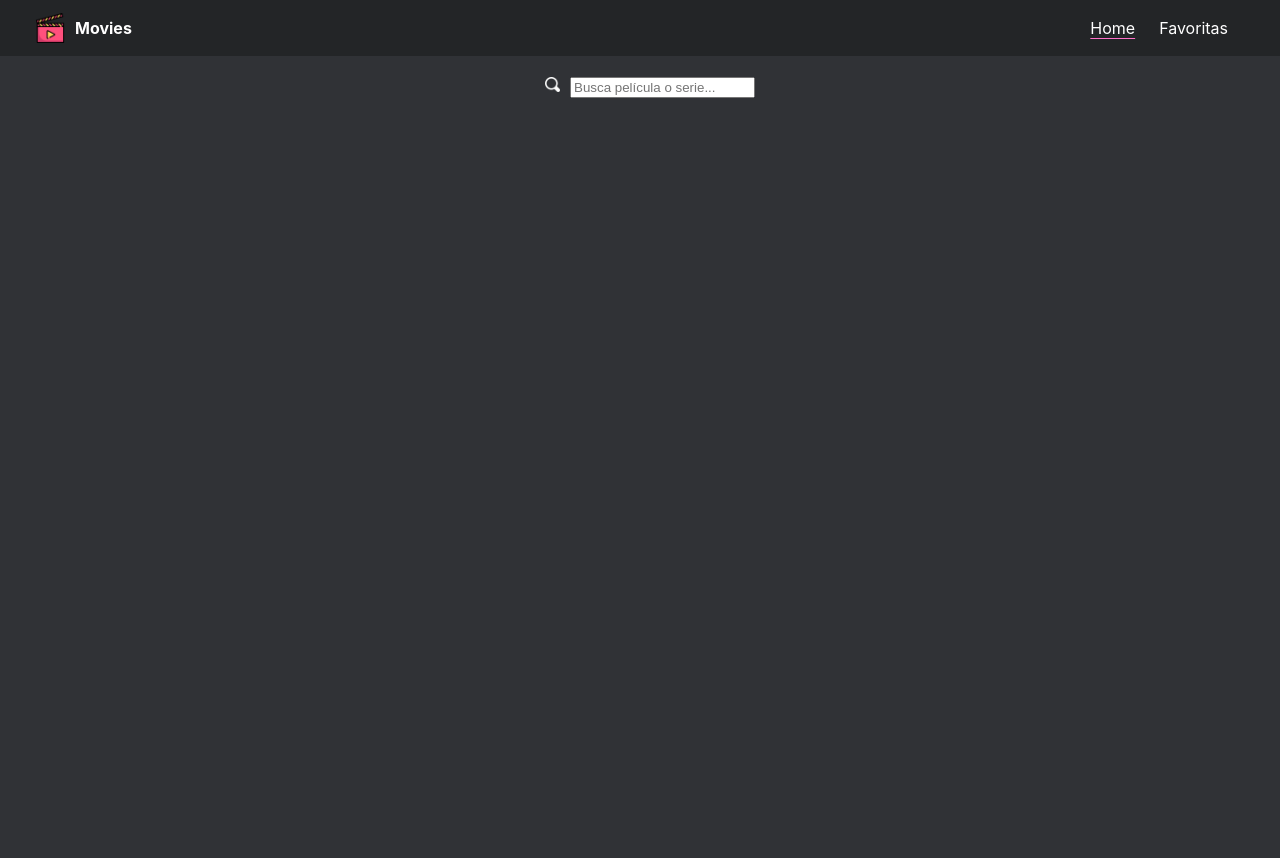
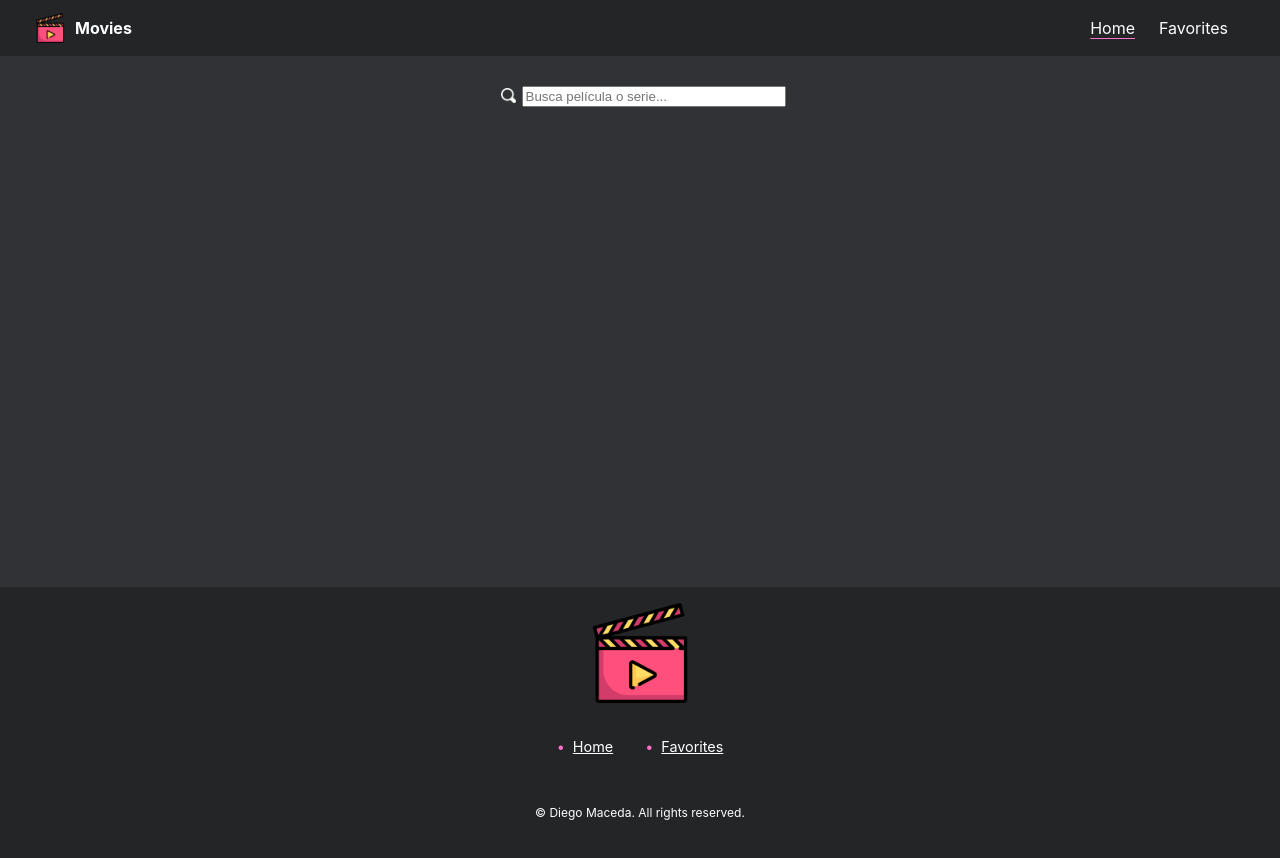
Before and after one commit to dmaceda/Movies, a React (Create React App) app: page / in a window 1280 px wide. Shown: the top 858 px of the page. Before the commit the page ends 800 px from the top, so only its background shows below. Built offline with nearby package versions, Linux system fonts and the light colour scheme.

Commit message:
mediaquerys

```diff
--- a/src/App.js
+++ b/src/App.js
@@ -5,6 +5,7 @@ import Buscador from "./components/Buscador/Buscador";
 import NavBar from "./components/NavBar/NavBar";
 import { Route } from "react-router-dom";
 import Movie from "./components/Movie/Movie";
+import Footer from "./components/Footer/Footer";
 
 function App() {
   return (
@@ -13,6 +14,7 @@ function App() {
           <Route path="/favs" component={Favorites} />
           <Route path="/movie/:id" component={Movie} />
           <Route exact path='/'  component={Buscador} />
+          <Footer/>
       </React.Fragment>
   );
 }
--- a/src/components/Buscador/Buscador.css
+++ b/src/components/Buscador/Buscador.css
@@ -4,31 +4,24 @@
 .form-container {
     display:flex;
     flex-direction: row;
-    align-items: flex-start;
+    justify-content: center;
+    margin-top: 30px;
 }
 
-.form-container button {
-    margin-left: 20px;
-}
-.label {
-    padding-right: 10px;
+
+
+.input-search{
+    width: 20%;
 }
 
 .contenedor {
-    display: flex;
-    flex-direction: column;
-    width: 40%;
     margin-left: auto;
     margin-right: auto;
+    width: 100%;
 }
 
-.busqueda {
-    display: flex;
-    align-items: center;
-    justify-content: center;
-    padding: 20px;
 
-}
+
 
 
 #title:focus {
@@ -40,7 +33,6 @@
 .boton-search {
     background-color: rgba(255, 255, 255, 0);
     border:none;
-    padding: 0%;
     color: aliceblue;
     cursor: pointer;
 }
@@ -72,9 +64,8 @@
 
 
 .lista-peliculas {
-    width: 100%;
     display: flex;
-    width: 70%;
+    width: 30%;
     color: aliceblue;
     text-decoration:none;
     margin-left: auto;
@@ -132,3 +123,24 @@
     padding: 20px;
 
 }
+
+ /*********** MEDIA QUERIES (MEDIUM DEVICES ************/
+ @media screen and (max-width: 1024px) {
+    .input-search{
+        width: 50%;
+    }
+    .lista-peliculas {
+        width: 80%;
+    }
+}
+
+/*********** MEDIA QUERIES (SMALL DEVICES ************/
+@media screen and (max-width: 600px) {
+
+    .input-search{
+        width: 50%;
+    }
+    .lista-peliculas {
+        width: 80%;
+    }
+}
--- a/src/components/Buscador/Buscador.js
+++ b/src/components/Buscador/Buscador.js
@@ -29,12 +29,9 @@ export class Buscador extends Component {
     const { title } = this.state;
     return (
       <div className="contenedor">
-        <div className="busqueda">
+
         <form className="form-container" onSubmit={(e) => this.handleSubmit(e)}>
-          <div>
-            <label className="label" htmlFor="title">
             <button className="boton-search"  type="submit"><img id='imge'src={loupe} width='15px' alt="search" /></button>
-            </label>
             <input
               placeholder="Busca película o serie..."
               type="text"
@@ -42,10 +39,9 @@ export class Buscador extends Component {
               autoComplete="off"
               value={title}
               onChange={(e) => this.handleChange(e)}
+              className ='input-search'
             />
-          </div>
         </form>
-        </div>
         <ul>
          {this.props.movies ?.map( peli =>
          <div className="lista-peliculas" key={peli.imdbID}>
--- a/src/components/Favorites/Favorites.css
+++ b/src/components/Favorites/Favorites.css
@@ -5,12 +5,13 @@
 .container_fav {
     display: flex;
     flex-direction: column;
-    margin-left: 50px;
     margin-top: 50px;
     color: white;
     text-decoration: none;
     align-items: center;
 }
+
+
 
 .link {
     text-decoration: none;
@@ -36,3 +37,16 @@
 .list {
     padding: 20px;
 }
+
+@media screen and (max-width: 1024px) {
+    .link {
+        font-size: medium;
+       }
+}
+
+/*********** MEDIA QUERIES (SMALL DEVICES ************/
+@media screen and (max-width: 600px) {
+   .link {
+    font-size: medium;
+   }
+}
--- a/src/components/Favorites/Favorites.js
+++ b/src/components/Favorites/Favorites.js
@@ -9,8 +9,8 @@ export class ConnectedList extends Component {
 
   render() {
     return (
-      <div className="container_fav">
-        <h2 className="title">Películas Favoritas</h2>
+      <div id= 'favorites'className="container_fav">
+        <h2 className='title'>Películas Favoritas</h2>
         <ul>
           {this.props.movies && this.props.movies.map (peli =>
             <div key={peli.imdbID} className='favs'>
--- /dev/null
+++ b/src/components/Footer/Footer.css
@@ -0,0 +1,40 @@
+footer {
+    background-color: #232527;
+    padding: 1rem 0;
+    text-align: center;
+    font-size: 0.9rem;
+    margin-top: 30rem;
+    color: white;
+
+}
+
+footer a {
+    color: var(--color-bg)
+}
+
+.links {
+    display: flex;
+    flex-wrap: wrap;
+    justify-content: center;
+    gap: 2rem;
+    margin: 0 auto 3rem;
+}
+
+
+
+
+.logo {
+  margin-bottom: 2rem;
+  display: inline-block;
+}
+
+.footer__socials a:hover {
+    background: transparent;
+    color: var(--color-bg);
+    border-color: var(--color-bg);
+}
+
+.footer__copyright {
+    margin-bottom: 6rem;
+    color: var(--color-bg);
+}
--- /dev/null
+++ b/src/components/Footer/Footer.jsx
@@ -0,0 +1,20 @@
+import React from 'react'
+import './Footer.css'
+import LOGO from '../../icons/clapperboard.png'
+const Footer = () => {
+  return (
+    <footer>
+      <img className='logo' src={LOGO} alt='logo' width='100px'/>
+      <ul className='links'>
+        <li><a href='#'>Home</a></li>
+        <li><a href='#favorites'>Favorites</a></li>
+      </ul>
+
+      <div className="footer__copyright">
+        <small>&copy; Diego Maceda. All rights reserved.</small>
+      </div>
+    </footer>
+  )
+}
+
+export default Footer
--- a/src/components/Movie/Movie.css
+++ b/src/components/Movie/Movie.css
@@ -80,7 +80,7 @@
 
 .sinopsis {
   font-size: medium;
-  padding-left: 40px;
+  padding-left: 25px;
 
 }
 
@@ -110,3 +110,35 @@ ul {
 .poster_detail {
   border-radius: 10px;
 }
+
+@media screen and (max-width: 1024px) {
+  .title {
+    font-size: large;
+   }
+   .movie-detail {
+    width: 80%;
+   }
+}
+
+/*********** MEDIA QUERIES (SMALL DEVICES ************/
+@media screen and (max-width: 600px) {
+
+   .title {
+    font-size: large;
+   }
+   .movie-detail {
+    width: 80%;
+   }
+   .sinopsis {
+    font-size: small;
+    padding-left: 5px;
+  }
+
+  .descripcion {
+    font-size: small;
+  }
+
+  .poster_detail {
+   width: 80%;
+  }
+}
--- a/src/components/Movie/Movie.js
+++ b/src/components/Movie/Movie.js
@@ -23,7 +23,7 @@ componentWillUnmount(){
                <li>Pais: {this.props.movie.Country}</li>
                <li>Año: {this.props.movie.Year}</li>
                <li>Genero: {this.props.movie.Genre}</li>
-               <li>Dierector: {this.props.movie.Director}</li>
+               <li>Director: {this.props.movie.Director}</li>
                <li>Reparto: {this.props.movie.Actors}</li>
                </ul>
             </div>
--- a/src/components/NavBar/NavBar.js
+++ b/src/components/NavBar/NavBar.js
@@ -16,7 +16,7 @@ export default function NavBar() {
                 <ul className="list">
 
                         <NavLink className='home' exact to="/" >Home</NavLink>
-                        <NavLink className='fav' to="/favs" >Favoritas</NavLink>
+                        <NavLink className='fav' to="/favs" >Favorites</NavLink>
 
                 </ul>
             </nav>
```
Also changed, not shown: src/components/NavBar/Navbar.css (+11 -0 lines).
